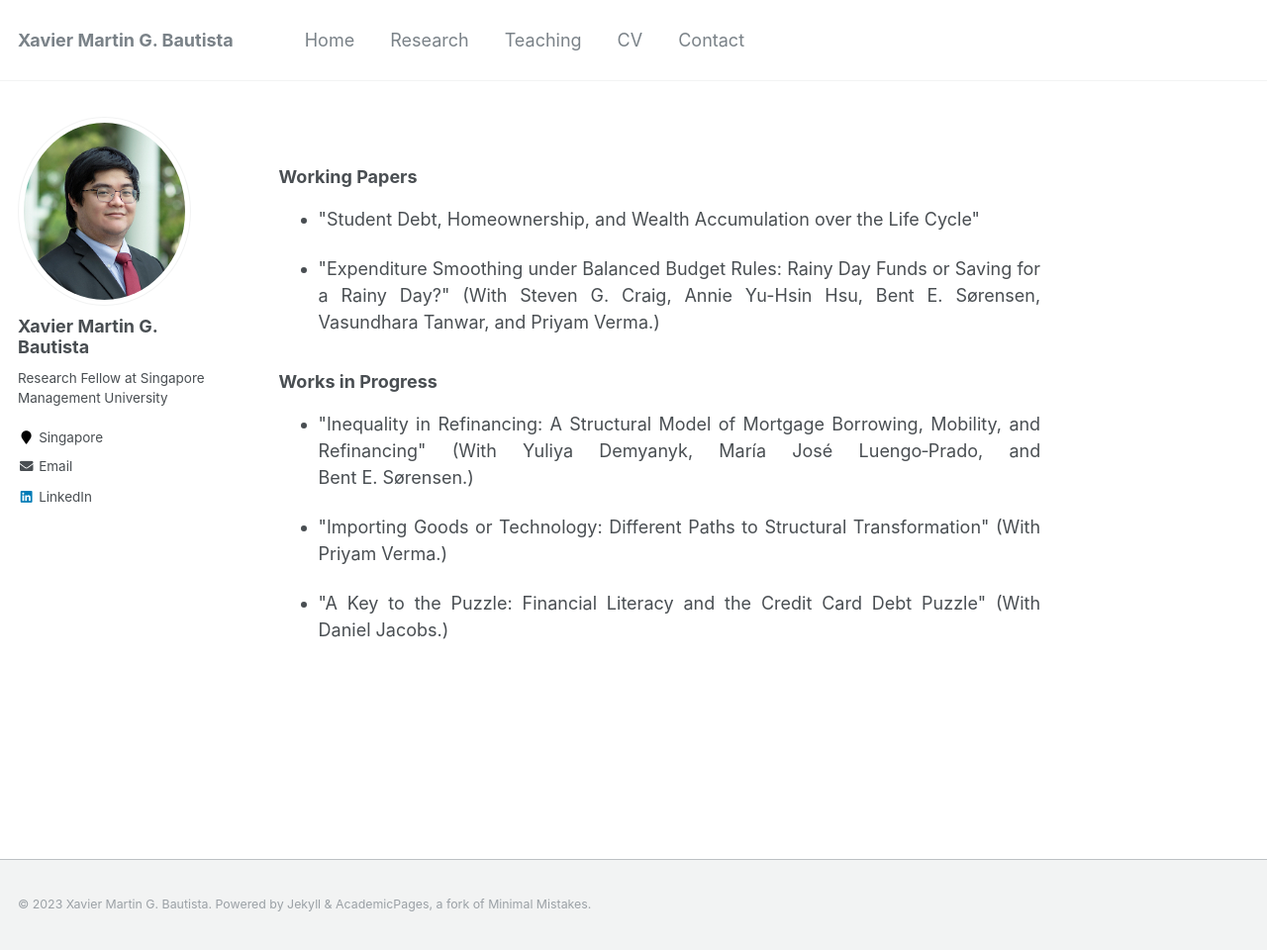
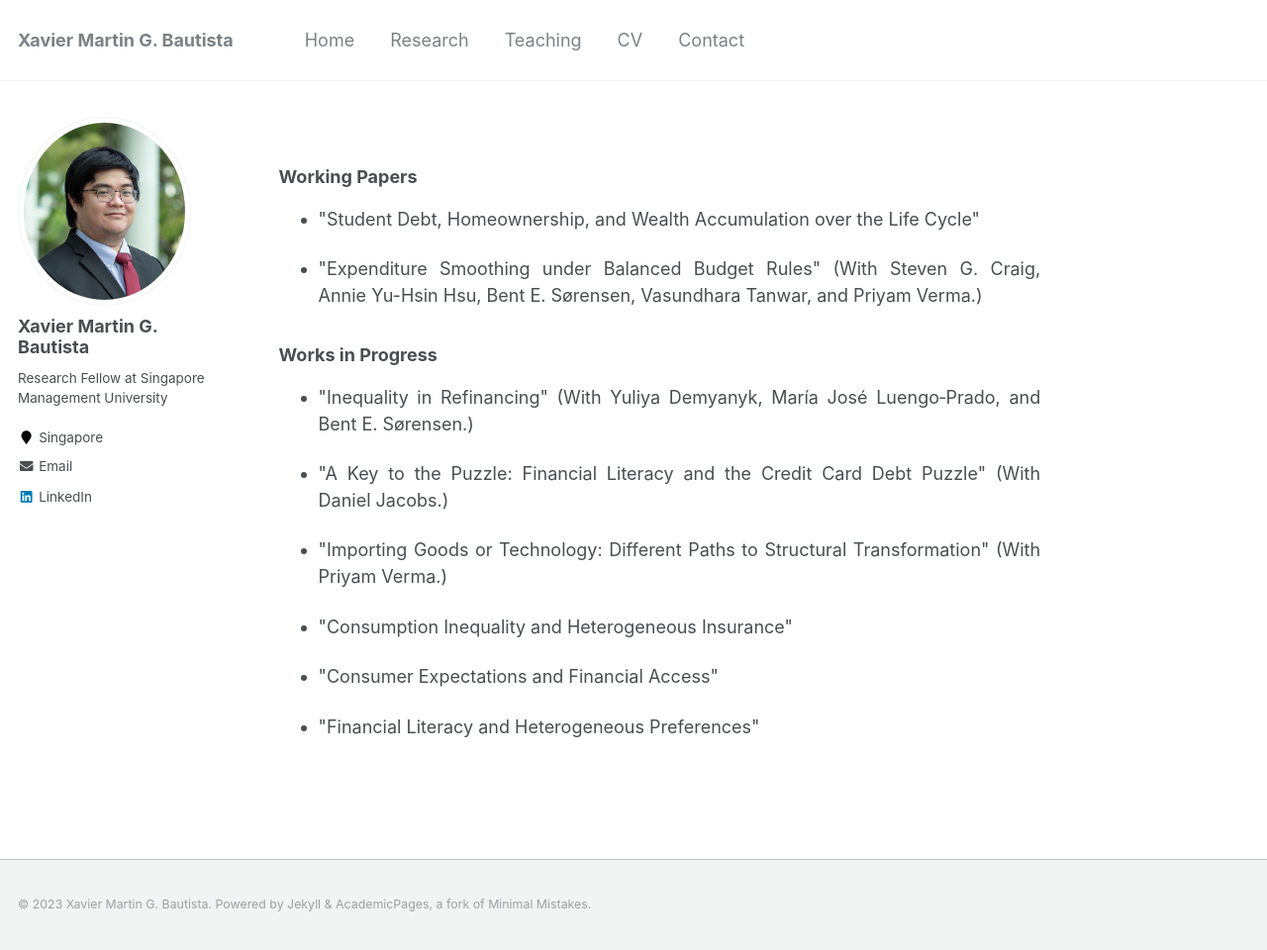
Before and after one commit to xmgbautista/xmgbautista.github.io, a Jekyll site: the page built from _pages/research.md, in a window 1280 px wide and 960 px high. Shown: the whole window at 99% size. Built offline with Jekyll 4.4.1, drawn with Linux system fonts in a browser that asks for light colours.

Commit message:
Update research.md

```diff
--- a/_pages/research.md
+++ b/_pages/research.md
@@ -7,8 +7,8 @@ author_profile: true
 
 ### Working Papers
 
-* <p style='text-align: justify;'>"Student Debt, Homeownership, and Wealth Accumulation over the Life Cycle"</p>
-* <p style='text-align: justify;'>"Expenditure Smoothing under Balanced Budget Rules: Rainy Day Funds or Saving for a Rainy Day?"
+* <p style='text-align: justify;'>"Student Debt, Homeownership, and Wealth Accumulation over the Life Cycle" </p>
+* <p style='text-align: justify;'>"Expenditure Smoothing under Balanced Budget Rules"
 (With Steven&nbsp;G.&nbsp;Craig, Annie&nbsp;Yu-Hsin&nbsp;Hsu, Bent&nbsp;E.&nbsp;S&oslash;rensen, Vasundhara&nbsp;Tanwar, and Priyam&nbsp;Verma.)</p>
 <!--(With [Steven&nbsp;G.&nbsp;Craig](https://www.uh.edu/class/economics/people/current-faculty/steve/),
 [Yu-Hsin&nbsp;Hsu](https://www.annieyuhsinhsu.com/home),
@@ -18,14 +18,17 @@ author_profile: true
 
 ### Works in Progress
 
-* <p style='text-align: justify;'>"Inequality in Refinancing: A Structural Model of Mortgage Borrowing, Mobility, and Refinancing"
+* <p style='text-align: justify;'>"Inequality in Refinancing"
 (With Yuliya&nbsp;Demyanyk, Mar&iacute;a&nbsp;Jos&eacute;&nbsp;Luengo&#8209;Prado, and Bent&nbsp;E.&nbsp;S&oslash;rensen.)</p>
 <!--(With Yuliya&nbsp;Demyanyk,
 [Mar&iacute;a&nbsp;Jos&eacute;&nbsp;Luengo&#8209;Prado](http://luengoprado.net/), and
 [Bent&nbsp;E.&nbsp;S&oslash;rensen](https://uh.edu/~bsorense/).)-->
+* <p style='text-align: justify;'>"A Key to the Puzzle: Financial Literacy and the Credit Card Debt Puzzle"
+(With Daniel&nbsp;Jacobs.) </p>
+<!--(With [Daniel&nbsp;Jacobs](https://dljacobs.github.io/).)-->
 * <p style='text-align: justify;'>"Importing Goods or Technology: Different Paths to Structural Transformation"
 (With Priyam&nbsp;Verma.)</p>
 <!--(With [Priyam&nbsp;Verma](https://sites.google.com/view/priyamverma/home).)-->
-* <p style='text-align: justify;'>"A Key to the Puzzle: Financial Literacy and the Credit Card Debt Puzzle"
-(With Daniel&nbsp;Jacobs.)</p>
-<!--(With [Daniel&nbsp;Jacobs](https://dljacobs.github.io/).)-->
+* <p style='text-align: justify;'>"Consumption Inequality and Heterogeneous Insurance"</p>
+* <p style='text-align: justify;'>"Consumer Expectations and Financial Access"</p>
+* <p style='text-align: justify;'>"Financial Literacy and Heterogeneous Preferences"</p>
```
